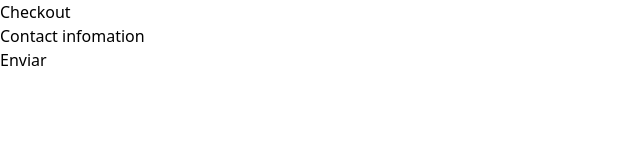
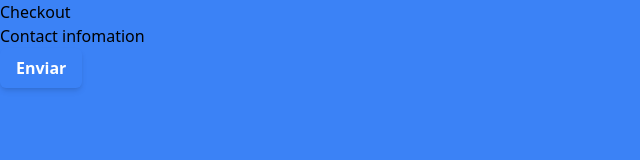
Before and after one commit to Juana-89/checkout-page-master, a website: page src/index.html in a window 1280 px wide. Shown: the whole page, without its empty margins (0-640 px from the left). Drawn offline with Linux system fonts and the light colour scheme.

Commit message:
instalando tailwind

```diff
--- a/src/index.html
+++ b/src/index.html
@@ -6,11 +6,10 @@
   maximum-scale=5" />
   <title>Checkout</title>
   <link rel="icon" href="./assets/devchallenges.png" />
-  <link rel="stylesheet" href="./css/input.css" />
-  <link rel="stylesheet" href="./css/output.css" />
+  <link rel="stylesheet" href="../dist/output.css" />
 </head>
 <body class="bg-blue-500">
-  <h1 class="italic">Checkout</h1>
+  <h1>Checkout</h1>
   <h2>Contact infomation</h2>
   <button class="bg-blue-500 hover:bg-blue-700 text-white font-bold py-2 px-4 rounded-md shadow-md transition duration-500 ease-in-out transform hover:-translate-x-1">
     Enviar
```
Also changed, not shown: dist/output.css, src/input.css (renamed from src/css/input.css).
